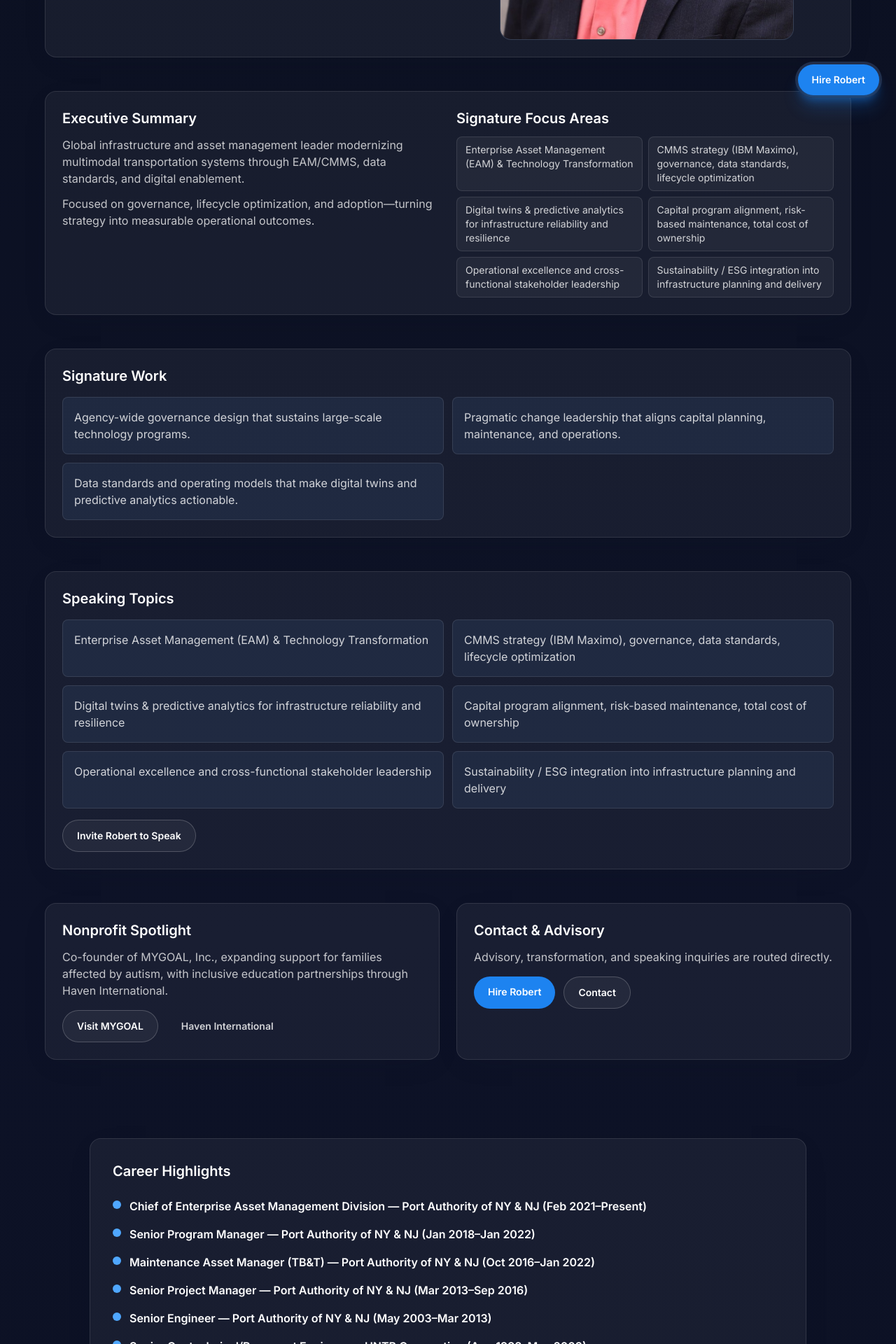
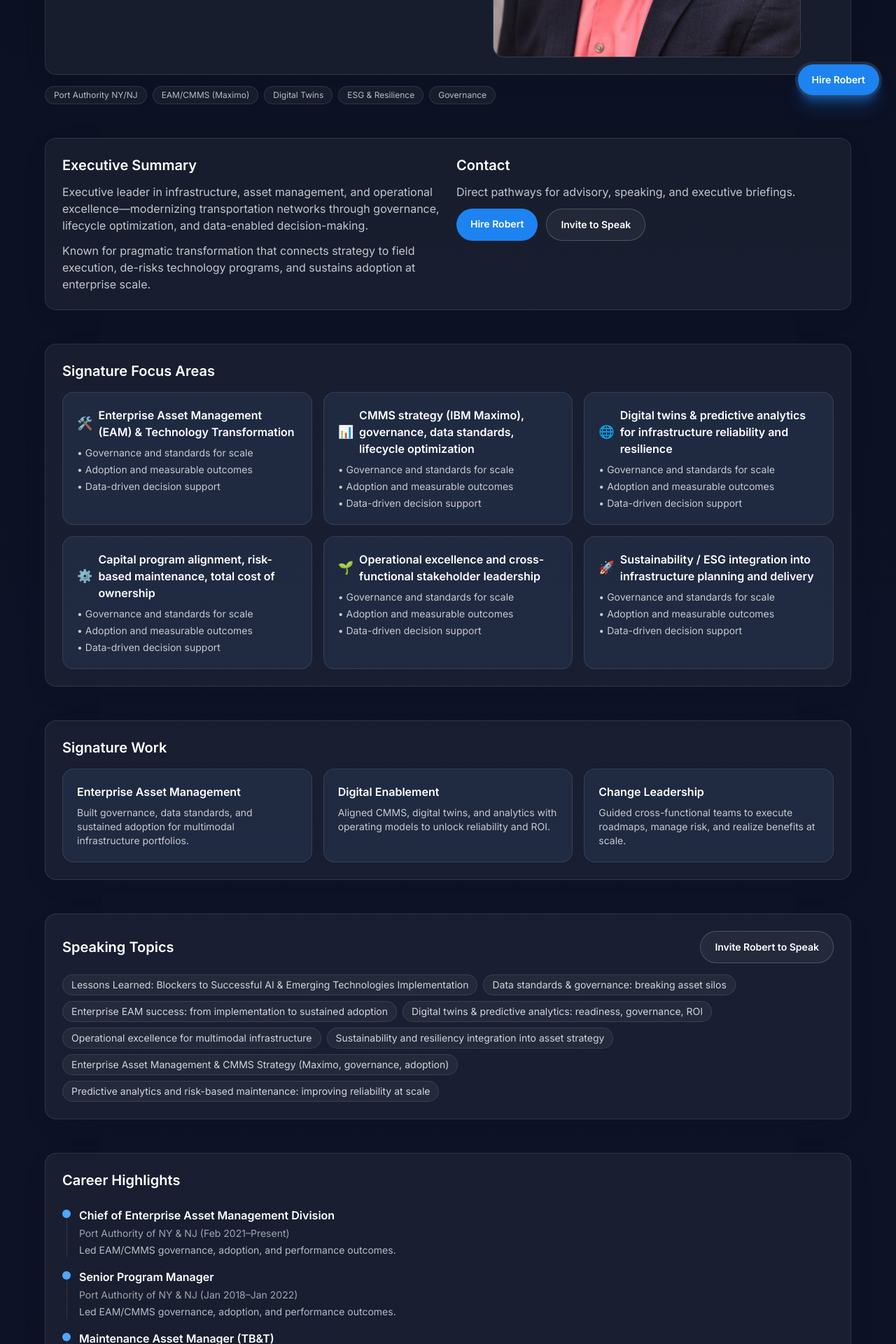
Before and after one commit to adetorok/robert_kumapley, a Next.js app: page /about in a window 1280 px wide. Shown: the part 640-2560 px from the top of the page at 70% size. Built offline with nearby package versions, Linux system fonts and the light colour scheme; no server answers.

Commit message:
Enhance About page content and layout: integrated speaking topics and career highlights sections, updated executive summary and signature focus areas, improved styling for better readability, and refined call-to-action components. Adjusted image dimensions for consistency.

```diff
--- a/app/about/page.tsx
+++ b/app/about/page.tsx
@@ -1,7 +1,6 @@
 import type { Metadata } from "next";
 import Image from "next/image";
-import { aboutContent, testimonials } from "@/content/content";
-import { Timeline } from "@/components/sections/timeline";
+import { aboutContent, testimonials, speakingContent } from "@/content/content";
 
 export const metadata: Metadata = {
   title: "About Robert Kumapley",
@@ -10,55 +9,101 @@ export const metadata: Metadata = {
 };
 
 export default function AboutPage() {
+  const focusCards = aboutContent.signatureFocus.slice(0, 6).map((item, idx) => ({
+    title: item,
+    icon: ["🛠️", "📊", "🌐", "⚙️", "🌱", "🚀"][idx % 6],
+    bullets: [
+      "Governance and standards for scale",
+      "Adoption and measurable outcomes",
+      "Data-driven decision support",
+    ],
+  }));
+
+  const impactCards = [
+    {
+      title: "Enterprise Asset Management",
+      body: "Built governance, data standards, and sustained adoption for multimodal infrastructure portfolios.",
+    },
+    {
+      title: "Digital Enablement",
+      body: "Aligned CMMS, digital twins, and analytics with operating models to unlock reliability and ROI.",
+    },
+    {
+      title: "Change Leadership",
+      body: "Guided cross-functional teams to execute roadmaps, manage risk, and realize benefits at scale.",
+    },
+  ];
+
+  const speakingTopics = speakingContent.topics.slice(0, 8);
+
+  const careerTimeline = aboutContent.career.map((entry) => {
+    const [rolePart, orgPart] = entry.split("—").map((s) => s.trim());
+    return {
+      label: rolePart || entry,
+      detail: orgPart || "",
+      bullet: "Led EAM/CMMS governance, adoption, and performance outcomes.",
+    };
+  });
+
   return (
     <div className="space-y-12">
       <section className="px-4 sm:px-6 lg:px-8 pt-10 md:pt-16">
         <div className="mx-auto grid max-w-6xl items-center gap-8 rounded-2xl border border-white/10 bg-white/5 p-6 md:grid-cols-2 shadow-soft">
-          <div className="space-y-4">
+          <div className="space-y-4 max-w-3xl">
             <p className="text-sm uppercase tracking-[0.2em] text-accent-200">About</p>
             <h1 className="text-3xl font-bold leading-tight text-white md:text-5xl">Robert (Kwasi) Kumapley</h1>
-            <p className="text-lg text-white/80">{aboutContent.heroBio}</p>
+            <p className="text-lg text-white/80">Global Infrastructure & Enterprise Asset Management Executive</p>
+            <p className="text-white/75">
+              Guiding enterprise transformation, data standards, and digitally enabled operations for multimodal
+              transportation systems. Proven at aligning governance, technology, and adoption to deliver measurable outcomes.
+            </p>
             <div className="flex flex-col gap-3 sm:flex-row sm:flex-wrap">
               <HeroCTA href="/hire#advisory-form" label="Hire Robert" variant="primary" />
               <HeroCTA href="/hire#speaking-form" label="Book a Call" variant="secondary" />
             </div>
           </div>
-          <div className="relative mx-auto w-full max-w-[420px]">
+          <div className="relative mx-auto w-full max-w-[440px]">
             <div className="aspect-[4/5] overflow-hidden rounded-2xl border border-white/10 bg-ink-900/60">
               <Image
                 src="/images/robert-headshot.jpg"
                 alt="Robert Kumapley headshot"
-                width={840}
-                height={1050}
-                sizes="(max-width: 768px) 90vw, 420px"
+                width={880}
+                height={1100}
+                sizes="(max-width: 768px) 90vw, 440px"
                 className="h-full w-full object-cover"
                 priority
               />
             </div>
           </div>
         </div>
+        <div className="mx-auto mt-4 flex max-w-6xl flex-wrap gap-2">
+          {["Port Authority NY/NJ", "EAM/CMMS (Maximo)", "Digital Twins", "ESG & Resilience", "Governance"].map((tag) => (
+            <span key={tag} className="rounded-full border border-white/10 bg-white/5 px-3 py-1 text-xs text-white/70">
+              {tag}
+            </span>
+          ))}
+        </div>
       </section>
 
       <section className="px-4 sm:px-6 lg:px-8">
         <div className="mx-auto grid max-w-6xl gap-6 rounded-2xl border border-white/10 bg-white/5 p-6 shadow-soft md:grid-cols-2">
-          <div className="space-y-3">
+          <div className="space-y-3 max-w-3xl">
             <h2 className="text-xl font-semibold text-white">Executive Summary</h2>
             <p className="text-white/75">
-              Global infrastructure and asset management leader modernizing multimodal transportation systems through EAM/CMMS,
-              data standards, and digital enablement.
+              Executive leader in infrastructure, asset management, and operational excellence—modernizing transportation
+              networks through governance, lifecycle optimization, and data-enabled decision-making.
             </p>
             <p className="text-white/75">
-              Focused on governance, lifecycle optimization, and adoption—turning strategy into measurable operational outcomes.
+              Known for pragmatic transformation that connects strategy to field execution, de-risks technology programs,
+              and sustains adoption at enterprise scale.
             </p>
           </div>
           <div className="space-y-3">
-            <h2 className="text-xl font-semibold text-white">Signature Focus Areas</h2>
-            <div className="grid grid-cols-1 gap-2 sm:grid-cols-2">
-              {aboutContent.signatureFocus.slice(0, 6).map((item) => (
-                <div key={item} className="rounded-lg border border-white/10 bg-white/5 px-3 py-2 text-sm text-white/80 break-words">
-                  {item}
-                </div>
-              ))}
+            <h2 className="text-xl font-semibold text-white">Contact</h2>
+            <p className="text-white/75">Direct pathways for advisory, speaking, and executive briefings.</p>
+            <div className="flex flex-col gap-3 sm:flex-row sm:flex-wrap">
+              <HeroCTA href="/hire#advisory-form" label="Hire Robert" variant="primary" />
+              <HeroCTA href="/hire#speaking-form" label="Invite to Speak" variant="secondary" />
             </div>
           </div>
         </div>
@@ -66,11 +111,19 @@ export default function AboutPage() {
 
       <section className="px-4 sm:px-6 lg:px-8">
         <div className="mx-auto max-w-6xl space-y-4 rounded-2xl border border-white/10 bg-white/5 p-6 shadow-soft">
-          <h2 className="text-xl font-semibold text-white">Signature Work</h2>
-          <div className="grid gap-3 md:grid-cols-2">
-            {aboutContent.leadershipThemes.map((item) => (
-              <div key={item} className="rounded-lg border border-white/10 bg-ink-900/60 p-4 text-white/80 break-words">
-                {item}
+          <h2 className="text-xl font-semibold text-white">Signature Focus Areas</h2>
+          <div className="grid gap-4 sm:grid-cols-2 lg:grid-cols-3">
+            {focusCards.map((card) => (
+              <div key={card.title} className="rounded-2xl border border-white/10 bg-ink-900/60 p-5 space-y-2">
+                <div className="flex items-center gap-2 text-white">
+                  <span className="text-lg">{card.icon}</span>
+                  <p className="font-semibold">{card.title}</p>
+                </div>
+                <ul className="space-y-1 text-sm text-white/75">
+                  {card.bullets.map((b) => (
+                    <li key={b}>• {b}</li>
+                  ))}
+                </ul>
               </div>
             ))}
           </div>
@@ -79,59 +132,81 @@ export default function AboutPage() {
 
       <section className="px-4 sm:px-6 lg:px-8">
         <div className="mx-auto max-w-6xl space-y-4 rounded-2xl border border-white/10 bg-white/5 p-6 shadow-soft">
-          <h2 className="text-xl font-semibold text-white">Speaking Topics</h2>
-          <div className="grid gap-3 sm:grid-cols-2">
-            {aboutContent.signatureFocus.slice(0, 6).map((item) => (
-              <div key={item} className="rounded-lg border border-white/10 bg-ink-900/60 p-4 text-white/80 break-words">
-                {item}
+          <h2 className="text-xl font-semibold text-white">Signature Work</h2>
+          <div className="grid gap-4 md:grid-cols-3">
+            {impactCards.map((card) => (
+              <div key={card.title} className="rounded-2xl border border-white/10 bg-ink-900/60 p-5 space-y-2">
+                <p className="text-white font-semibold">{card.title}</p>
+                <p className="text-white/75 text-sm">{card.body}</p>
               </div>
             ))}
-          </div>
-          <div className="flex flex-wrap gap-3">
-            <HeroCTA href="/hire#speaking-form" label="Invite Robert to Speak" variant="secondary" />
           </div>
         </div>
       </section>
 
       <section className="px-4 sm:px-6 lg:px-8">
-        <div className="mx-auto max-w-6xl grid gap-6 md:grid-cols-2">
-          <div className="rounded-2xl border border-white/10 bg-white/5 p-6 shadow-soft">
-            <h3 className="text-xl font-semibold text-white">Nonprofit Spotlight</h3>
-            <p className="mt-3 text-white/75">
-              Co-founder of MYGOAL, Inc., expanding support for families affected by autism, with inclusive education partnerships
-              through Haven International.
-            </p>
-            <div className="mt-4 flex flex-wrap gap-3">
-              <HeroCTA href="https://mygoalinc.org" label="Visit MYGOAL" variant="secondary" />
-              <HeroCTA href="https://havenint.org/" label="Haven International" variant="ghost" />
-            </div>
+        <div className="mx-auto max-w-6xl space-y-4 rounded-2xl border border-white/10 bg-white/5 p-6 shadow-soft">
+          <div className="flex flex-col gap-3 sm:flex-row sm:items-center sm:justify-between">
+            <h2 className="text-xl font-semibold text-white">Speaking Topics</h2>
+            <HeroCTA href="/hire#speaking-form" label="Invite Robert to Speak" variant="secondary" />
           </div>
-          <div className="rounded-2xl border border-white/10 bg-white/5 p-6 shadow-soft">
-            <h3 className="text-xl font-semibold text-white">Contact & Advisory</h3>
-            <p className="mt-3 text-white/75">Advisory, transformation, and speaking inquiries are routed directly.</p>
-            <div className="mt-4 flex flex-wrap gap-3">
-              <HeroCTA href="/hire#advisory-form" label="Hire Robert" variant="primary" />
-              <HeroCTA href="/contact#contact-form" label="Contact" variant="secondary" />
-            </div>
+          <div className="flex flex-wrap gap-2">
+            {speakingTopics.map((topic) => (
+              <span key={topic} className="rounded-full border border-white/10 bg-white/5 px-3 py-1 text-sm text-white/80">
+                {topic}
+              </span>
+            ))}
           </div>
         </div>
       </section>
 
-      <Timeline title="Career Highlights" items={aboutContent.career} />
-      <Timeline title="Education & credentials" items={aboutContent.education} />
-
-      <section className="px-4 sm:px-6 lg:px-8 pb-16">
-        <div className="mx-auto max-w-6xl rounded-2xl border border-white/10 bg-white/5 p-8 shadow-soft">
-          <h3 className="text-xl font-semibold text-white">What peers say</h3>
-          <div className="mt-4 grid gap-4 md:grid-cols-3">
-            {testimonials.map((item) => (
-              <div key={item.role} className="rounded-xl border border-white/5 bg-white/5 p-4">
-                <p className="text-white/70">{item.quote}</p>
-                <p className="mt-3 text-xs font-semibold uppercase tracking-wide text-white">{item.role}</p>
+      <section className="px-4 sm:px-6 lg:px-8">
+        <div className="mx-auto max-w-6xl space-y-6 rounded-2xl border border-white/10 bg-white/5 p-6 shadow-soft">
+          <h2 className="text-xl font-semibold text-white">Career Highlights</h2>
+          <div className="space-y-4">
+            {careerTimeline.map((item, idx) => (
+              <div key={item.label} className="flex gap-3">
+                <div className="flex flex-col items-center">
+                  <span className="mt-1 h-3 w-3 rounded-full bg-accent-400" />
+                  {idx !== careerTimeline.length - 1 && <span className="flex-1 w-px bg-white/10" />}
+                </div>
+                <div className="space-y-1">
+                  <p className="font-semibold text-white break-words">{item.label}</p>
+                  {item.detail && <p className="text-white/60 text-sm">{item.detail}</p>}
+                  <p className="text-white/70 text-sm">{item.bullet}</p>
+                </div>
               </div>
             ))}
           </div>
-          <div className="mt-4 text-sm text-white/60">Request references for verified testimonials.</div>
+        </div>
+      </section>
+
+      <section className="px-4 sm:px-6 lg:px-8">
+        <div className="mx-auto max-w-6xl space-y-4 rounded-2xl border border-white/10 bg-white/5 p-6 shadow-soft">
+          <h2 className="text-xl font-semibold text-white">Education & Credentials</h2>
+          <div className="grid gap-3 sm:grid-cols-2">
+            {aboutContent.education.map((item) => (
+              <div key={item} className="flex items-center gap-2 rounded-lg border border-white/10 bg-ink-900/60 px-3 py-2 text-sm text-white/80 break-words">
+                <span className="text-accent-300">🎓</span>
+                <span>{item}</span>
+              </div>
+            ))}
+          </div>
+        </div>
+      </section>
+
+      <section className="px-4 sm:px-6 lg:px-8 pb-16">
+        <div className="mx-auto max-w-6xl space-y-4 rounded-2xl border border-white/10 bg-white/5 p-8 shadow-soft">
+          <h2 className="text-xl font-semibold text-white">What peers say</h2>
+          <div className="grid gap-4 md:grid-cols-3">
+            {testimonials.map((item) => (
+              <div key={item.role} className="rounded-xl border border-white/5 bg-white/5 p-4 space-y-2">
+                <p className="text-white/70">{item.quote}</p>
+                <p className="text-xs font-semibold uppercase tracking-wide text-white">{item.role}</p>
+              </div>
+            ))}
+          </div>
+          <div className="text-sm text-white/60">Request references for verified testimonials.</div>
         </div>
       </section>
     </div>
```
